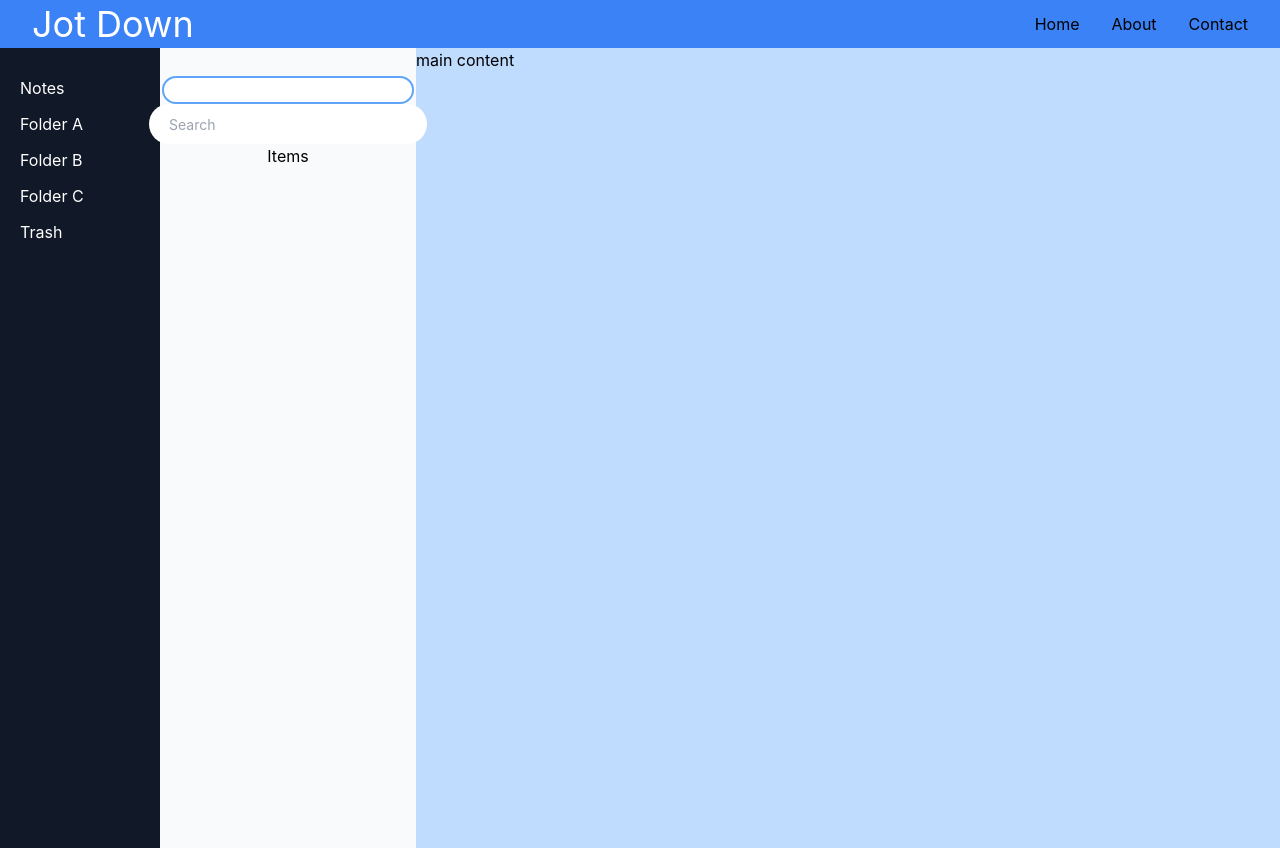
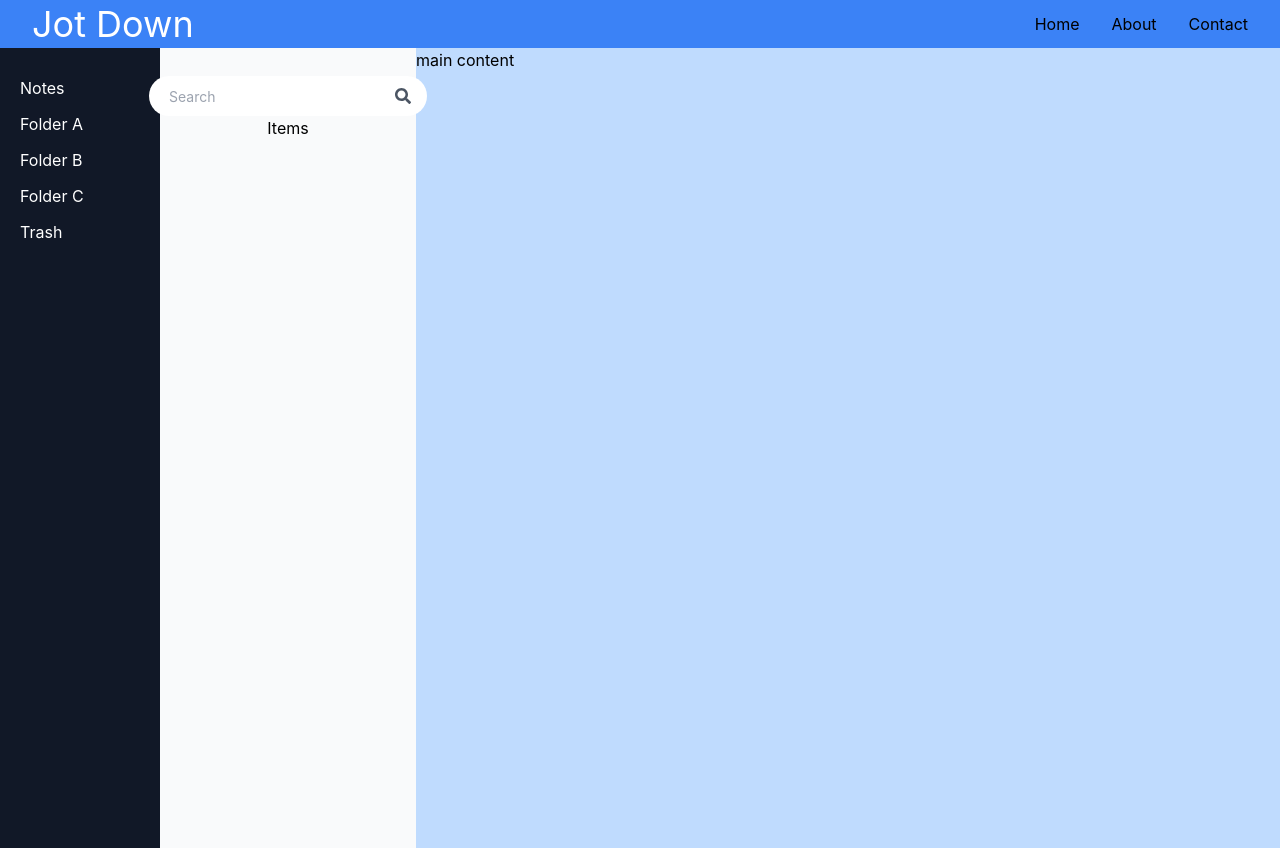
Before and after one commit to raaynaldo/jot-down-front, a React (Create React App) app: page / in a window 1280 px wide. Built offline with nearby package versions, Linux system fonts and the light colour scheme.

Commit message:
add react-icons

```diff
--- a/package.json
+++ b/package.json
@@ -12,6 +12,7 @@
     "postcss": "^7.0.35",
     "react": "^17.0.1",
     "react-dom": "^17.0.1",
+    "react-icons": "^4.1.0",
     "react-scripts": "4.0.1",
     "tailwindcss": "npm:@tailwindcss/postcss7-compat@^2.0.2",
     "web-vitals": "^0.2.4"
--- a/src/containers/Main/Main.js
+++ b/src/containers/Main/Main.js
@@ -1,3 +1,5 @@
+import { FaSearch } from "react-icons/fa";
+
 const Main = () => {
   return (
     <div class="flex flex-row h-screen">
@@ -9,12 +11,6 @@ const Main = () => {
         <div>Trash</div>
       </div>
       <div className="w-64 bg-gray-50 flex flex-col items-center pt-7">
-        <div>
-          <input
-            type="text"
-            className="rounded-full border-2 border-blue-400"
-          />
-        </div>
         <div class="relative text-gray-600">
           <input
             type="search"
@@ -23,19 +19,7 @@ const Main = () => {
             class="bg-white h-10 px-5 pr-10 rounded-full text-sm focus:outline-none"
           />
           <button type="submit" class="absolute right-0 top-0 mt-3 mr-4">
-            <svg
-              xmlns="http://www.w3.org/2000/svg"
-              fill="none"
-              viewBox="0 0 24 24"
-              stroke="currentColor"
-            >
-              <path
-                strokeLinecap="round"
-                strokeLinejoin="round"
-                strokeWidth={2}
-                d="M21 21l-6-6m2-5a7 7 0 11-14 0 7 7 0 0114 0z"
-              />
-            </svg>
+            <FaSearch />
           </button>
         </div>
         <div>Items</div>
```
Also changed, not shown: 1 other file (tests, documents, lock files or other folders).
